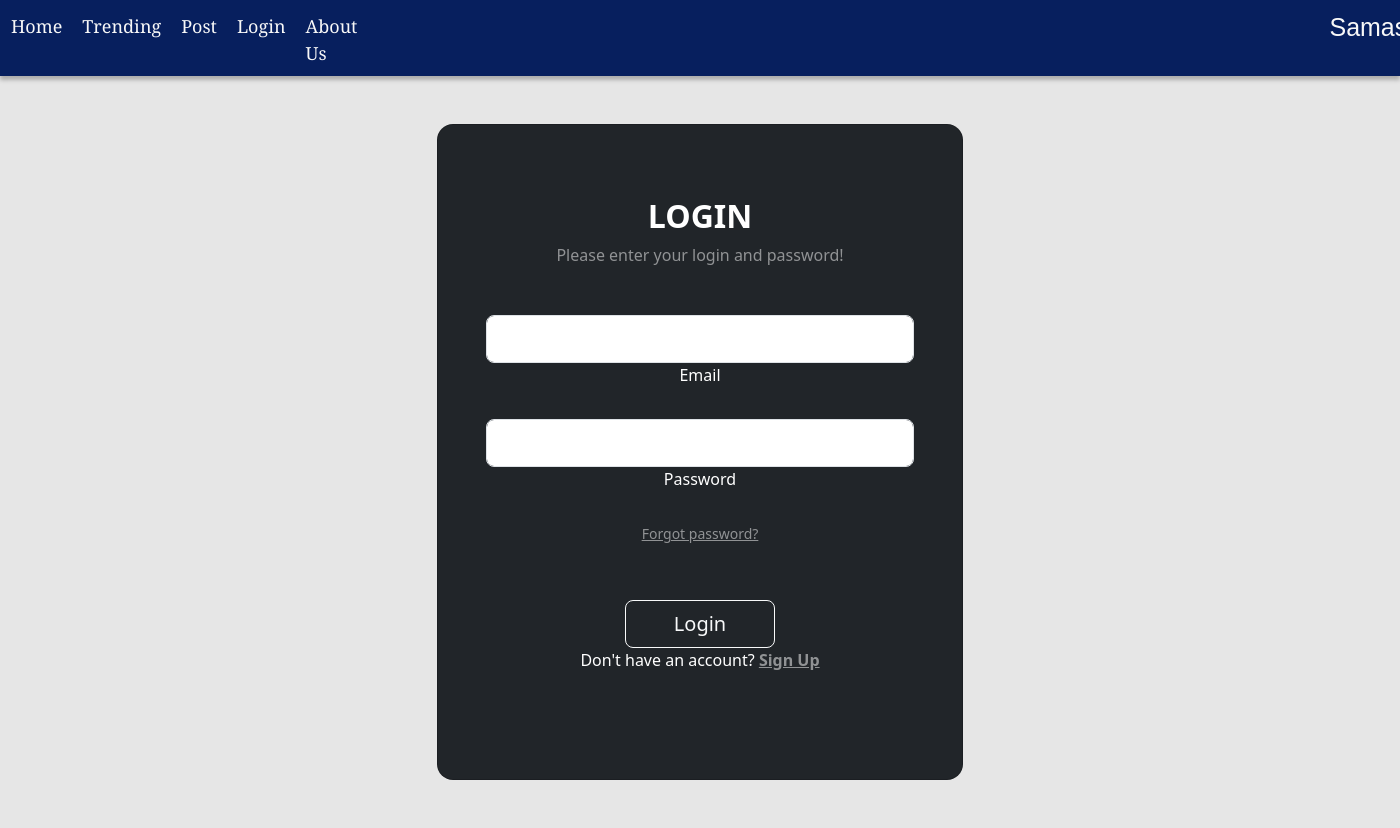
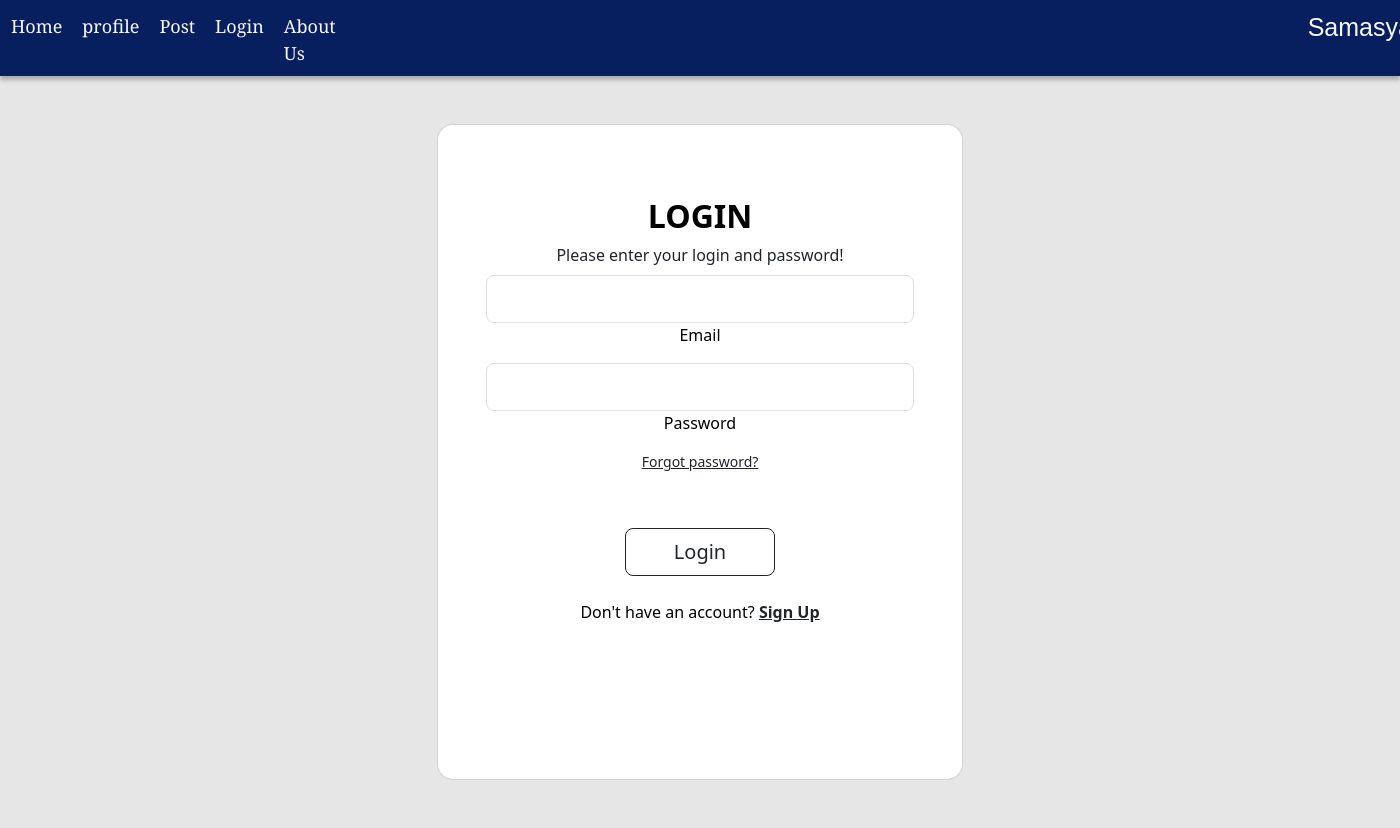
Before and after one commit to sandarva3/HackFest, a Django app: template templates/login.html in a window 1400 px wide; the page is wider, and only the part inside the window is pictured. Run offline with Django 5.2, Linux system fonts and the light colour scheme; the template is opened without the code that fills it, so the values that code supplies are empty.

Commit message:
Add files via upload

```diff
--- a/templates/index.html
+++ b/templates/index.html
@@ -10,7 +10,7 @@
     <script src="https://cdn.jsdelivr.net/npm/bootstrap@5.3.2/dist/js/bootstrap.bundle.min.js"
         integrity="sha384-C6RzsynM9kWDrMNeT87bh95OGNyZPhcTNXj1NW7RuBCsyN/o0jlpcV8Qyq46cDfL"
         crossorigin="anonymous"></script>
-    <link rel="stylesheet" href="style.css">
+    <link rel="stylesheet" href="static/css/style.css">
 </head>
 
 <body>
--- a/templates/login.html
+++ b/templates/login.html
@@ -18,7 +18,7 @@
         <ul class="nav">
             <nav class="nav1">
                 <li class="navli" id="1"><a href="index.html">Home </a></li>
-                <li class="navli" id="2"><a href="trending.html">Trending</a></li>
+                <li class="navli" id="2"><a href="profile.html">profile</a></li>
                 <li class="navli" id="3"><a href="post.html">Post</a></li>
                 <li class="navli" id="4"><a href="login.html">Login</a></li>
                 <li class="navli" id="4"><a href="aboutus.html">About Us</a></li>
@@ -31,29 +31,29 @@
         <div class="container py-5 h-80">
           <div class="row d-flex justify-content-center align-items-center h-93">
             <div class="col-12 col-md-8 col-lg-6 col-xl-5">
-              <div class="card bg-dark text-white"  style="border-radius: 1rem; height: 82vh;">
+              <div class="card bg-white text-black"  style="border-radius: 1rem; height: 82vh;">
                 <div class="card-body p-5 text-center">
 
-                  <div class="mb-md-5 mt-md-4 pb-5">
+                  <div class="mb-md-2 mt-md-4 pb-5">
 
                     <h2 class="fw-bold mb-2 text-uppercase">Login</h2>
-                    <p class="text-white-50 mb-5">Please enter your login and password!</p>
+                    <p class="text-dark mb-2">Please enter your login and password!</p>
 
-                    <div class="form-outline form-white mb-4">
+                    <div class="form-outline form-white mb-2">
                       <input type="email" id="typeEmailX" class="form-control form-control-lg" />
                       <label class="form-label" for="typeEmailX">Email</label>
                     </div>
 
-                    <div class="form-outline form-white mb-4">
+                    <div class="form-outline form-white mb-2">
                       <input type="password" id="typePasswordX" class="form-control form-control-lg" />
                       <label class="form-label" for="typePasswordX">Password</label>
                     </div>
 
-                    <p class="small mb-5 pb-lg-2"><a class="text-white-50" href="#!">Forgot password?</a></p>
+                    <p class="small mb-5 pb-lg-2"><a class="text-dark" href="#!">Forgot password?</a></p>
 
-                    <button class="btn btn-outline-light btn-lg px-5" type="submit">Login</button>
+                    <button class="btn btn-outline-dark btn-lg px-5" type="submit">Login</button>
                     <div>
-                        <p class="mb-0">Don't have an account? <a href="#!" class="text-white-50 fw-bold">Sign Up</a>
+                        <p class="mt-4">Don't have an account? <a href="register.html" class="text-dark fw-bold">Sign Up</a>
                         </p>
                       </div>
 
```
Also changed, not shown: templates/aboutus.html (+6 -6 lines), templates/register.html (added, +89 -0 lines).
